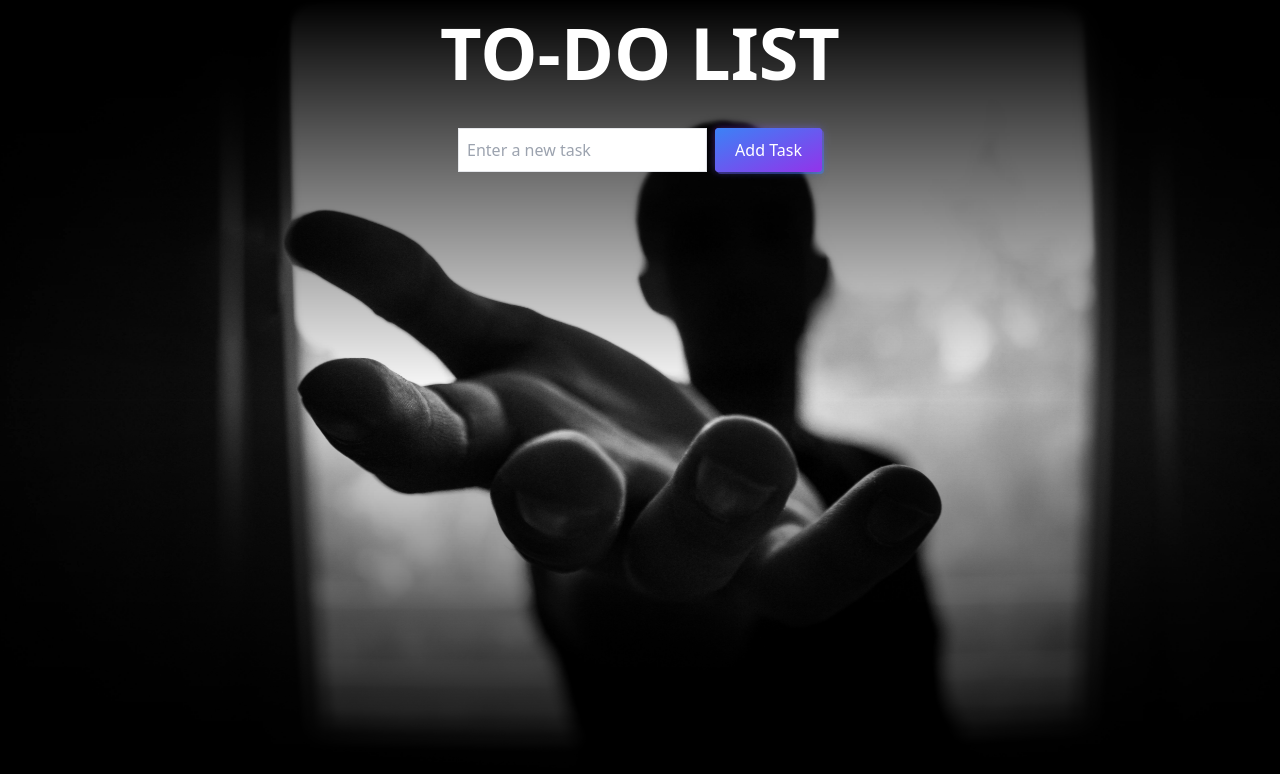
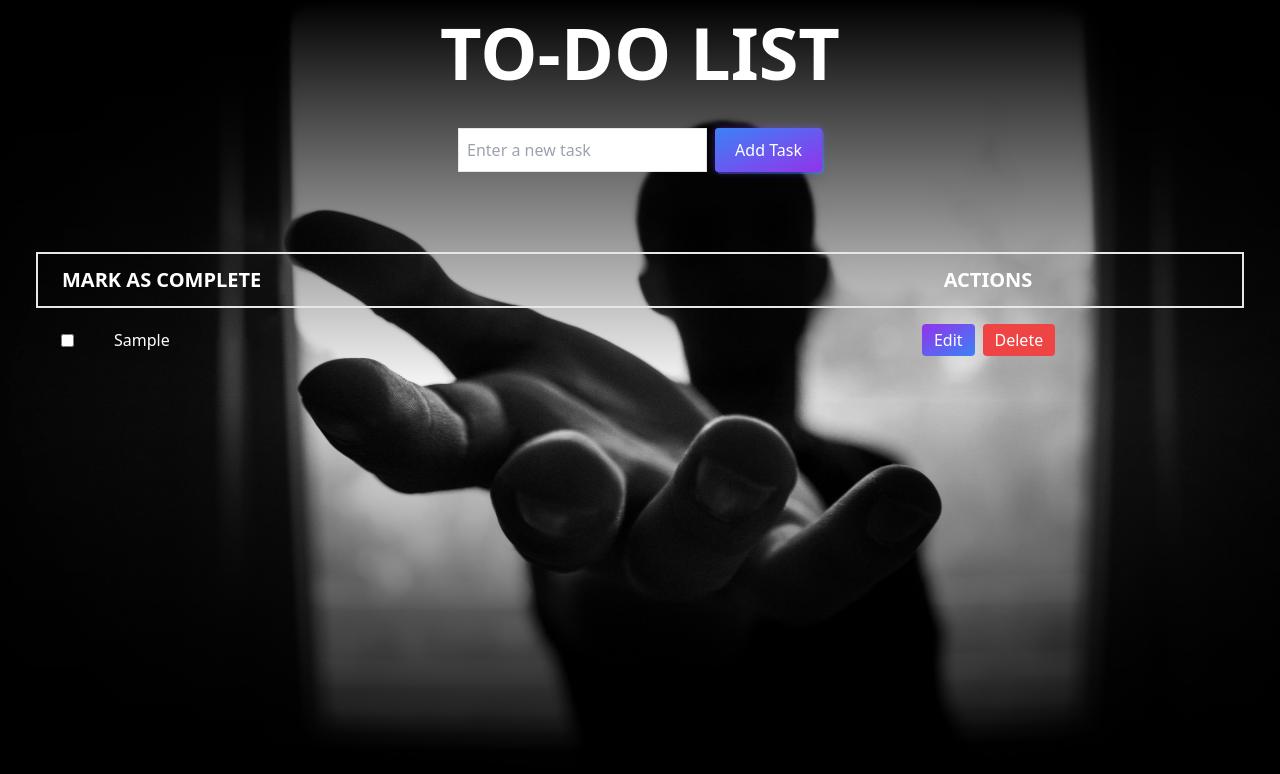
Before and after one commit to Sazid60/Job-Task, a React (Vite) app: page / in a window 1280 px wide. Both pictures are taken after typing "Sample" into the empty fields and a click on the button "Add Task". Shown: the top 774 px of the page. Built offline with nearby package versions, Linux system fonts and the light colour scheme.

Commit message:
Added:Tasks Showing In Task List Table

```diff
--- a/src/Components/TaskInput.jsx
+++ b/src/Components/TaskInput.jsx
@@ -1,6 +1,7 @@
 
 import { useState } from 'react';
 
+// eslint-disable-next-line react/prop-types
 const TaskInput = ({ addTask }) => {
     const [task, setTask] = useState('');
 
--- /dev/null
+++ b/src/Components/TaskList.jsx
@@ -0,0 +1,44 @@
+// eslint-disable-next-line react/prop-types
+const TaskList = ({ tasks }) => {
+    return (
+        <div className="overflow-x-auto mt-8 md:mt-10 lg:mt-16 xl:mt-20">
+            <table className="min-w-full divide-y divide-gray-200">
+                <thead className="">
+                    <tr className="border-2">
+                        <th scope="col" className="px-2 lg:px-3 xl:px-6 py-3 text-left text-md md:text-xl font-bold uppercase whitespace-nowrap">
+                            Mark as Complete
+                        </th>
+
+                        <th scope="col" className="px-2 lg:px-3 xl:px-6 py-3 text-center text-md md:text-xl font-bold uppercase whitespace-nowrap ">
+                            Actions
+                        </th>
+                    </tr>
+                </thead>
+                <tbody className="divide-y divide-gray-200">
+                    {tasks.map((task, index) => (
+                        <tr key={index}>
+                            <td className="px-6 py-4">
+                                <label className="flex items-center cursor-pointer">
+                                    <input
+                                        type="checkbox"
+                                        checked={task.completed}
+                                        className="mr-4 lg:mr-6 xl:mr-10"
+                                    />
+                                    <span className={task.completed ? 'line-through text-gray-500 text-sm md:text-base' : 'text-sm md:text-base'}>
+                                        {task.text}
+                                    </span>
+                                </label>
+                            </td>
+                            <td className="px-6 py-4 whitespace-nowrap text-center text-sm md:text-base">
+                                <button  className="bg-gradient-to-br from-purple-600 to-blue-500 text-white px-3 py-1 mr-2 rounded">Edit</button>
+                                <button  className="bg-red-500 text-white px-3 py-1 rounded">Delete</button>
+                            </td>
+                        </tr>
+                    ))}
+                </tbody>
+            </table>
+        </div>
+    );
+};
+
+export default TaskList;
--- a/src/Pages/Home.jsx
+++ b/src/Pages/Home.jsx
@@ -1,6 +1,7 @@
 import { useEffect } from "react";
 import { useState } from "react";
 import TaskInput from "../Components/TaskInput";
+import TaskList from "../Components/TaskList";
 
 const Home = () => {
     // This grabs the data saved in Local Storage and allows to set new data
@@ -25,6 +26,7 @@ const Home = () => {
             <div className="text-center p-4">
                 <h1 className="text-4xl md:text-4xl lg:text-5xl xl:text-7xl font-bold mb-4 md:mb-5 lg:mb-7 xl:mb-10 uppercase">To-Do List</h1>
                 <TaskInput addTask={addTask} />
+                <TaskList tasks={tasks} />
             </div>
         </>
     )
```
